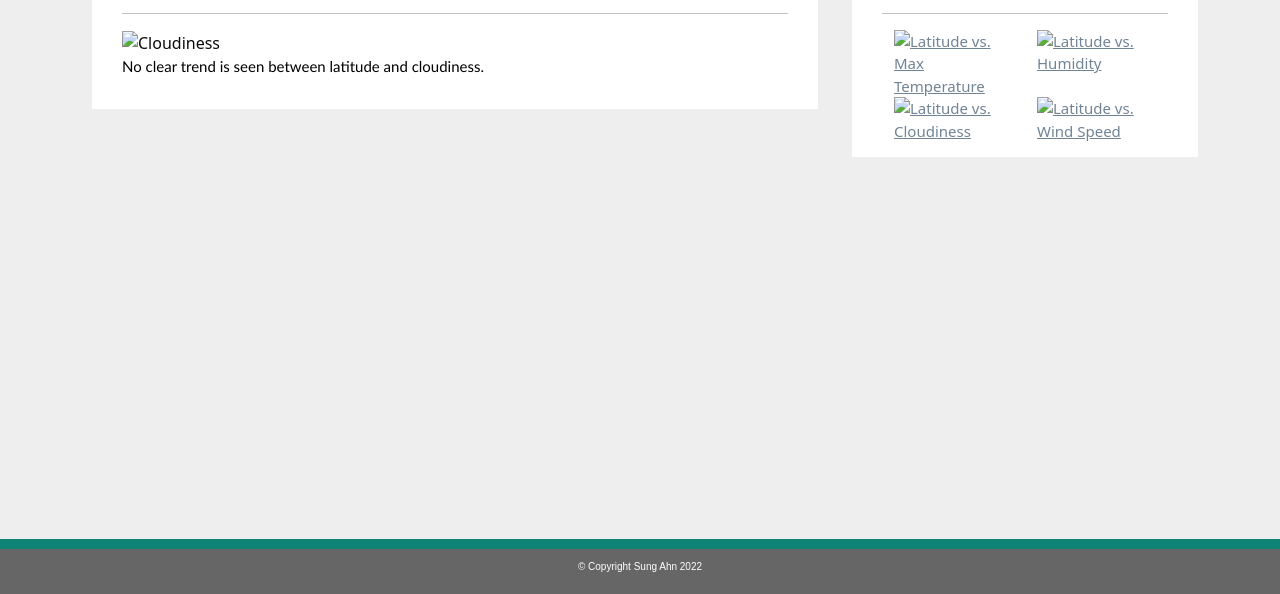
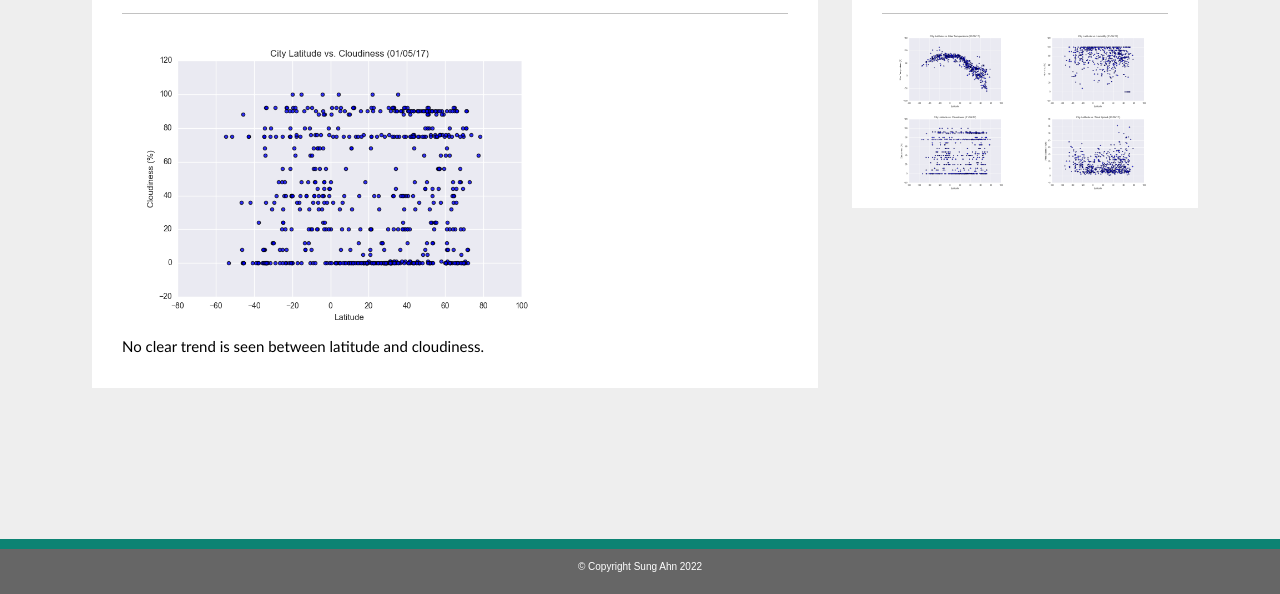
Before and after one commit to ahnxx132/Web-Design-Challenge, a plain HTML site: page visualizations/cloudiness.html in a window 1280 px wide. Shown: the part 206-800 px from the top of the page. Drawn offline with nearby package versions, Linux system fonts and the light colour scheme.

Commit message:
updated filepath .

```diff
--- a/visualizations/cloudiness.html
+++ b/visualizations/cloudiness.html
@@ -74,7 +74,7 @@
                 <h3>Cloudiness</h3>
                 <hr>
                 <div class="col-8">
-                <img src="Resources/assets/images/Fig3.png" alt="Cloudiness">
+                <img src="/Resources/assets/images/Fig3.png" alt="Cloudiness">
                 </div>
                 <p>No clear trend is seen between latitude and cloudiness. </p>
             </div>
@@ -90,22 +90,22 @@
                       <div class="row">
                       <div class="col-6">
                           <a href="temp.html">
-                          <img src="Resources/assets/images/Fig1.png" alt="Latitude vs. Max Temperature",  class="imageNav-photo">
+                          <img src="/Resources/assets/images/Fig1.png" alt="Latitude vs. Max Temperature",  class="imageNav-photo">
                           </a>
                       </div>
                       <div class="col-6">
                           <a href="humidity.html">
-                          <img src="Resources/assets/images/Fig2.png" alt="Latitude vs. Humidity",  class="imageNav-photo">
+                          <img src="/Resources/assets/images/Fig2.png" alt="Latitude vs. Humidity",  class="imageNav-photo">
                           </a>
                       </div>
                       <div class="col-6">
                           <a href="cloudiness.html">
-                          <img src="Resources/assets/images/Fig3.png" alt="Latitude vs. Cloudiness",  class="imageNav-photo">
+                          <img src="/Resources/assets/images/Fig3.png" alt="Latitude vs. Cloudiness",  class="imageNav-photo">
                           </a>
                       </div>
                       <div class="col-6">
                           <a href="windspeed.html">
-                          <img src="Resources/assets/images/Fig4.png" alt="Latitude vs. Wind Speed",  class="imageNav-photo">
+                          <img src="/Resources/assets/images/Fig4.png" alt="Latitude vs. Wind Speed",  class="imageNav-photo">
                           </a>
                       </div>
                     </div>
```
Also changed, not shown: visualizations/Comparisons.html (+4 -4 lines), visualizations/humidity.html (+5 -5 lines), visualizations/index.html (+5 -5 lines), visualizations/temp.html (+5 -5 lines), visualizations/windspeed.html (+5 -5 lines).
